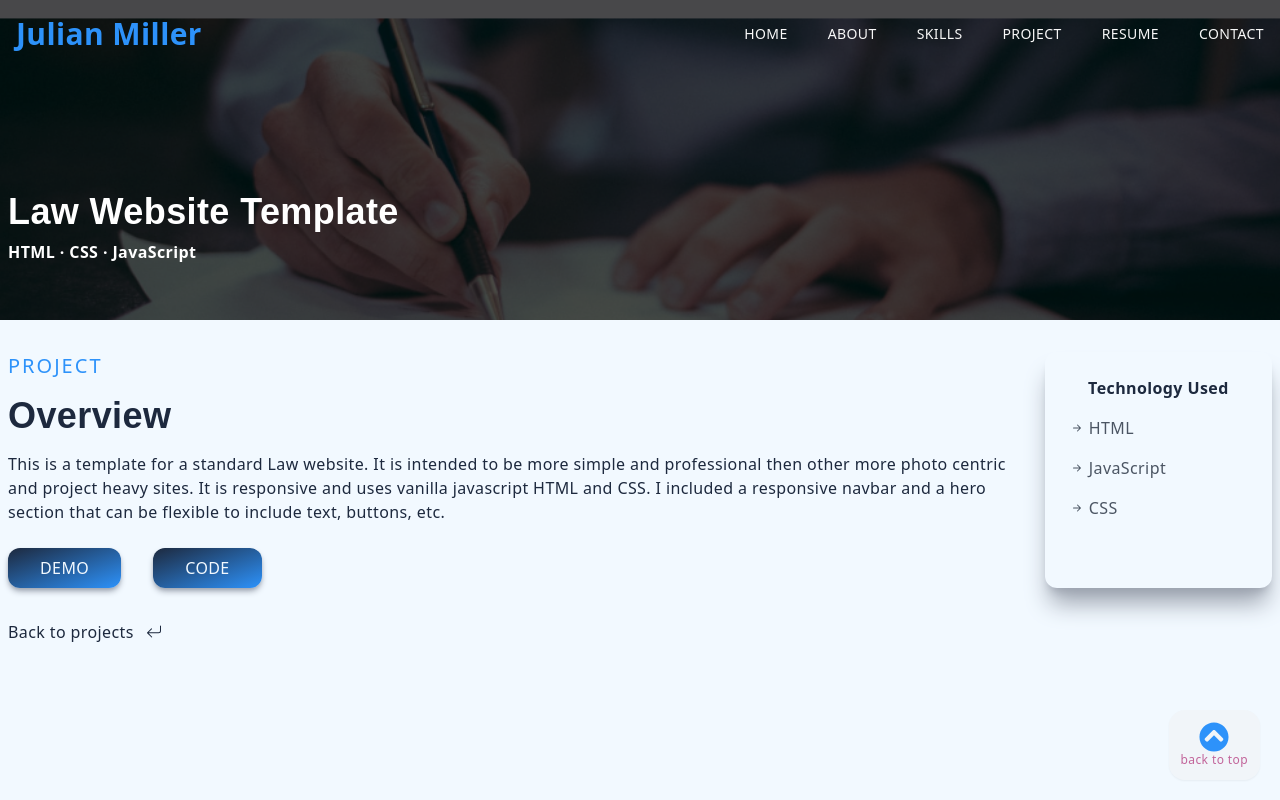
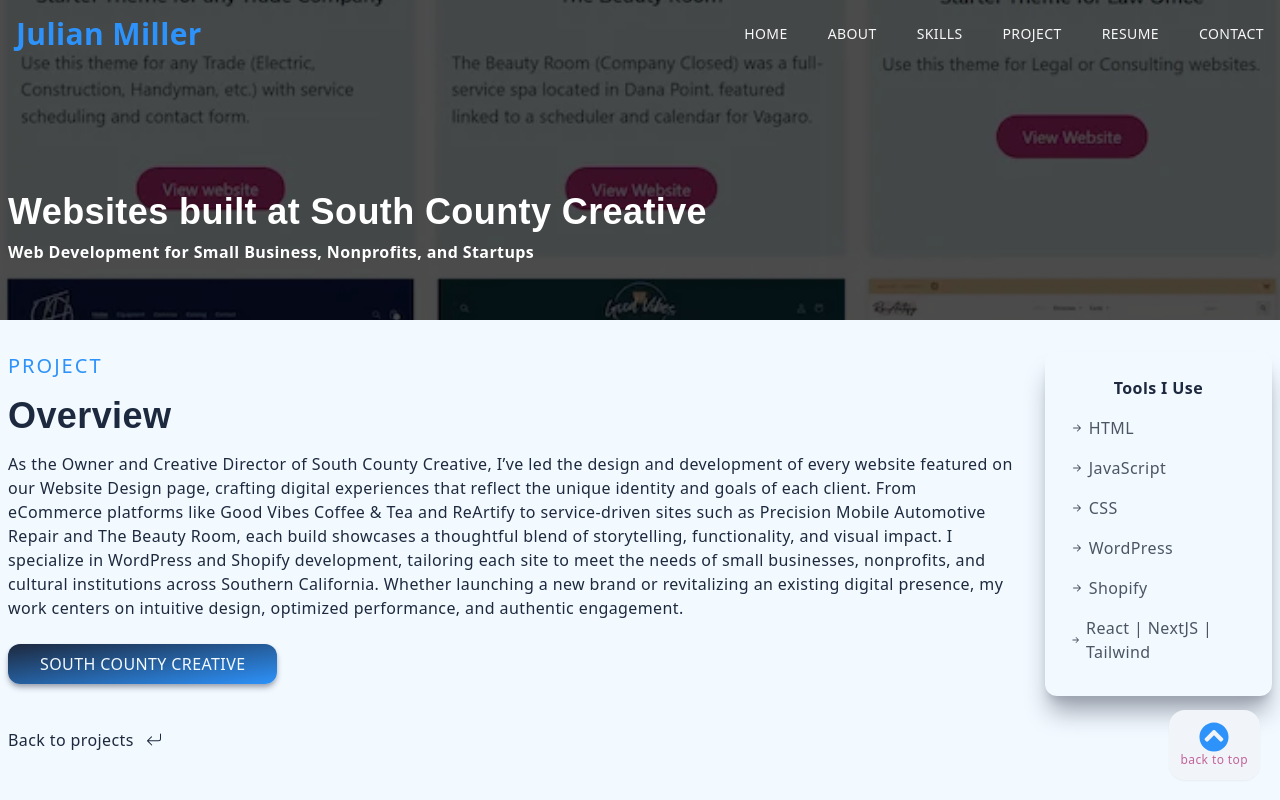
Before and after one commit to docjulz/New-Portfolio, a Next.js app: page /websiteTwo in a window 1280 px wide. Built offline with nearby package versions, Linux system fonts and the light colour scheme.

Commit message:
Updated content and layout

```diff
--- a/components/Main.jsx
+++ b/components/Main.jsx
@@ -26,7 +26,7 @@
         <div className=" bg-slate-50/10 px-5 py-2 rounded-2xl mx-4">
           <p className=" uppercase text-sm tracking-widest text-gray-100 pb-4">
             I build digital experiences rooted in story, driven by strategy, and
-            designed for impact!
+            designed for impact.
           </p>
           <div>
             <h1 className="text-[#2D92FA]  flex justify-center items-center">
--- a/components/Projects.jsx
+++ b/components/Projects.jsx
@@ -3,8 +3,8 @@
 import React from "react";
 import weatherAppPhoto from "../public/assets/projects/Weather App.png";
 import menuApp from "../public/assets/projects/Menu App.png";
-import websitePhotoOne from "../public/assets/projects/Website 1.png";
-import websitePhotoTwo from "../public/assets/projects/Website 2.png";
+// import websitePhotoOne from "../public/assets/projects/Website 1.png";
+import webDesignExamples from "../public/assets/projects/SCC-Websites.webp";
 import reviewAppPhoto from "../public/assets/projects/client review app.png";
 import faqApp from "../public/assets/projects/FAQ App.png";
 import ProjectItem from "./ProjectItem";
@@ -33,17 +33,17 @@
             projectUrl="/menu"
             alt="Menu Application"
           />
-          <ProjectItem
+          {/* <ProjectItem
             title="Small Business Website Template"
             backgroundImg={websitePhotoOne}
             skills="HTML · CSS · JavaScript"
             projectUrl="/websiteOne"
             alt="Small business Website Template"
-          />
+          /> */}
           <ProjectItem
-            title="Law Website Template"
-            backgroundImg={websitePhotoTwo}
-            skills="HTML · CSS · JavaScript"
+            title="Web Design at South County Creative"
+            backgroundImg={webDesignExamples}
+            skills="WordPress · Shopify · Ecommerce · Custom"
             projectUrl="/websiteTwo"
             alt="Law Website Template"
           />
--- a/pages/websiteTwo.jsx
+++ b/pages/websiteTwo.jsx
@@ -1,24 +1,24 @@
 import React from "react";
 import Image from "next/image";
 import Link from "next/link";
-import websitePhotoTwo from "../public/assets/projects/Website 2.png";
+import websitePhotoTwo from "../public/assets/projects/SCC-Websites.webp";
 import { BsArrowRightShort, BsArrowReturnLeft } from "react-icons/bs";
 
 const websiteTwo = () => {
   return (
     <div className=" w-full">
       <div className=" w-screen h-[30vh] lg:h-[40vh] relative">
-        <div className=" absolute top-0 left-0 w-full h-[30vh] lg:h-[40vh] bg-black/70 z-10"></div>
+        <div className="absolute z-1 object-cover object-[50%_0%] w-full h-[30vh] lg:h-[40vh] bg-black/70 z-10"></div>
         <Image
           className=" absolute z-1"
           layout="fill"
           objectFit="cover"
-          // object-position="center"
+          object-position="top"
           src={websitePhotoTwo}
         />
         <div className="absolute top-[70%] w-full max-w-7xl left-[50%] right-[50%] translate-x-[-50%] translate-y-[-50%] text-white z-10 p-2">
-          <h2 className=" py-2">Law Website Template</h2>
-          <h3>HTML · CSS · JavaScript</h3>
+          <h2 className=" py-2">Websites built at South County Creative</h2>
+          <h3>Web Development for Small Business, Nonprofits, and Startups</h3>
         </div>
       </div>
 
@@ -29,22 +29,32 @@
           </p>
           <h2 className=" py-4">Overview</h2>
           <p className="pb-2">
-            This is a template for a standard Law website. It is intended to be
-            more simple and professional then other more photo centric and
-            project heavy sites. It is responsive and uses vanilla javascript
-            HTML and CSS. I included a responsive navbar and a hero section that
-            can be flexible to include text, buttons, etc.
+            As the Owner and Creative Director of South County Creative, I’ve
+            led the design and development of every website featured on our
+            Website Design page, crafting digital experiences that reflect the
+            unique identity and goals of each client. From eCommerce platforms
+            like Good Vibes Coffee & Tea and ReArtify to service-driven sites
+            such as Precision Mobile Automotive Repair and The Beauty Room, each
+            build showcases a thoughtful blend of storytelling, functionality,
+            and visual impact. I specialize in WordPress and Shopify
+            development, tailoring each site to meet the needs of small
+            businesses, nonprofits, and cultural institutions across Southern
+            California. Whether launching a new brand or revitalizing an
+            existing digital presence, my work centers on intuitive design,
+            optimized performance, and authentic engagement.
           </p>
-          <Link href="https://law-test-docjulz.vercel.app/" target="_blank">
-            <button className=" px-8 py-2 mt-4 mr-8">Demo</button>
-          </Link>
-          <Link href="https://github.com/docjulz/LAW-TEST.git" target="_blank">
-            <button className=" px-8 py-2 mt-4">Code</button>
+          <Link
+            href="https://southcountycreative.com/website-design/"
+            target="_blank"
+          >
+            <button className=" px-8 py-2 mt-4 mr-8">
+              South County Creative
+            </button>
           </Link>
         </div>
         <div className=" col-span-4 md:col-span-1 shadow-xl shadow-gray-400 rounded-xl p-4">
           <div className=" p-2">
-            <p className=" text-center font-bold pb-2">Technology Used</p>
+            <p className=" text-center font-bold pb-2">Tools I Use</p>
             <div className=" grid grid-cols-3 md:grid-cols-1">
               <p className=" flex text-gray-600 py-2 items-center">
                 <BsArrowRightShort className="mr-1" /> HTML
@@ -54,6 +64,15 @@
               </p>
               <p className=" flex text-gray-600 py-2 items-center">
                 <BsArrowRightShort className="mr-1" /> CSS
+              </p>
+              <p className=" flex text-gray-600 py-2 items-center">
+                <BsArrowRightShort className="mr-1" /> WordPress
+              </p>
+              <p className=" flex text-gray-600 py-2 items-center">
+                <BsArrowRightShort className="mr-1" /> Shopify
+              </p>
+              <p className=" flex text-gray-600 py-2 items-center">
+                <BsArrowRightShort className="mr-1" /> React | NextJS | Tailwind
               </p>
             </div>
           </div>
```
Also changed, not shown: public/assets/projects/SCC-Websites.webp (added).
